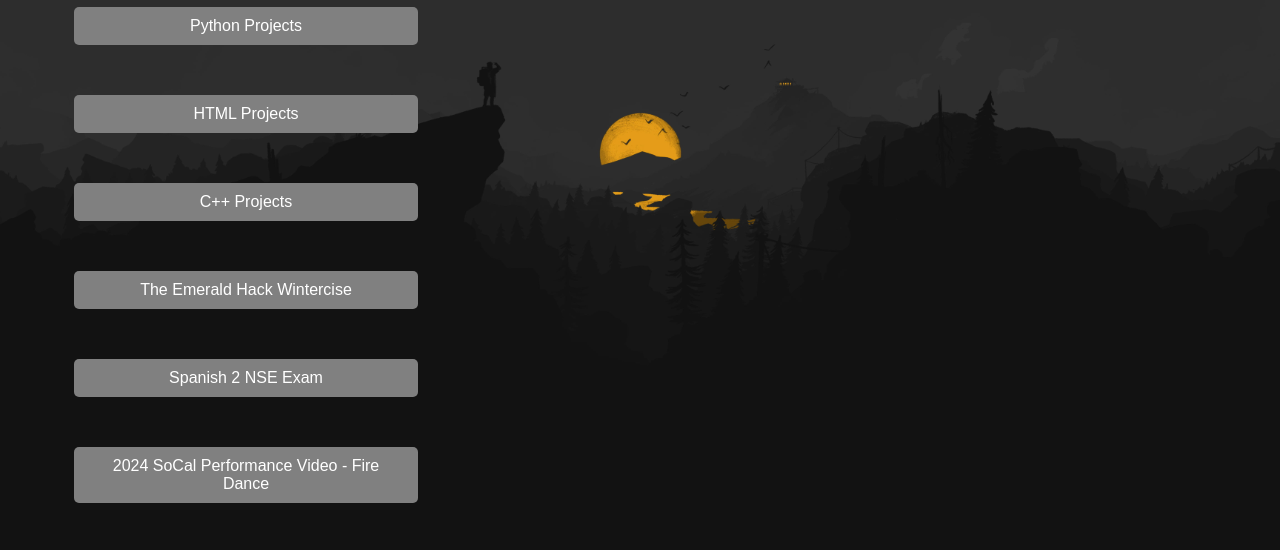
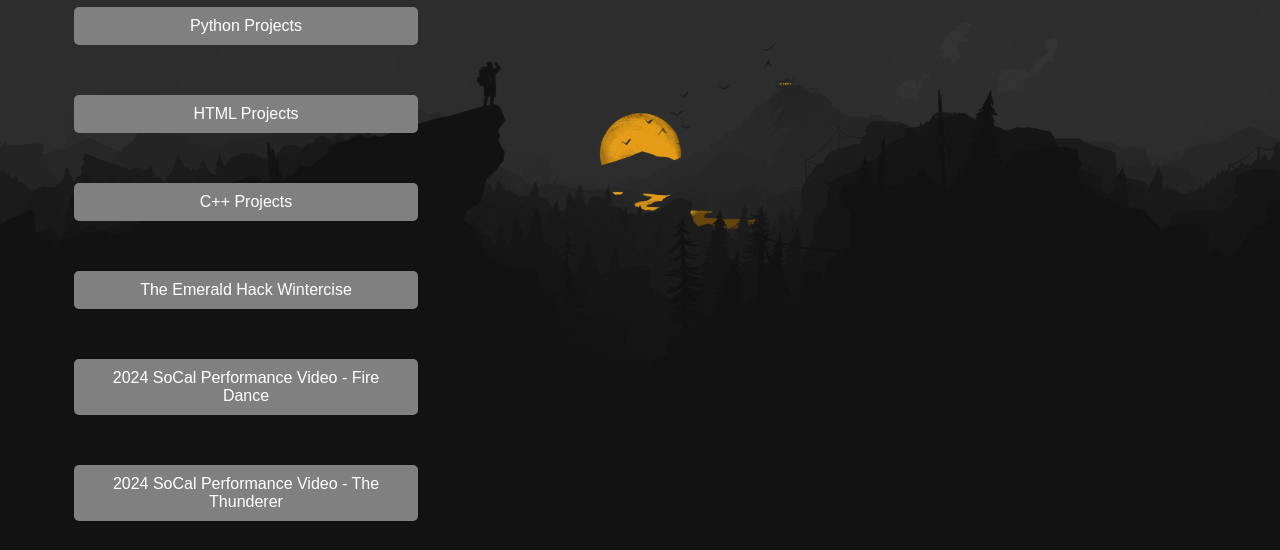
Before and after one commit to aaravgoel5/Portfolio, a plain HTML site: page work.html in a window 1280 px wide. Shown: the part 211-761 px from the top of the page. Drawn offline with Linux system fonts and the light colour scheme.

Commit message:
Update work.html

```diff
--- a/work.html
+++ b/work.html
@@ -94,9 +94,6 @@
       <button onclick="window.open('https://github.com/TheEmeraldHack/Wintercise')">The Emerald Hack Wintercise</button>
     </div>
     <div class="about-info">
-      <button onclick="window.open('https://drive.google.com/file/d/1f7oz-JgWR9v4mb6bC26c9oid05mjpLAZ/view?usp=sharinghttps://drive.google.com/file/d/1f7oz-JgWR9v4mb6bC26c9oid05mjpLAZ/view?usp=sharing')">Spanish 2 NSE Exam</button>
-    </div>
-    <div class="about-info">
       <button onclick="window.open('https://youtu.be/iFQQV9gvPGw')">2024 SoCal Performance Video - Fire Dance</button>
     </div>
     <div class="about-info">
```
